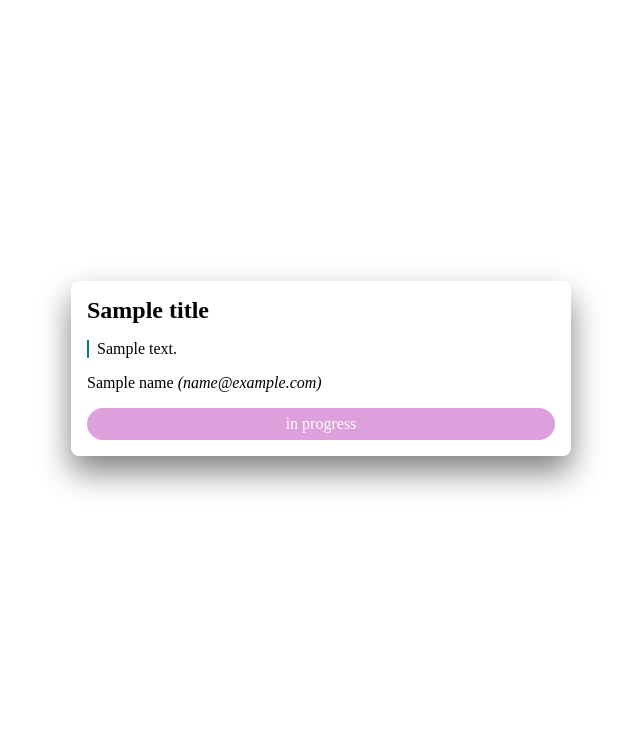
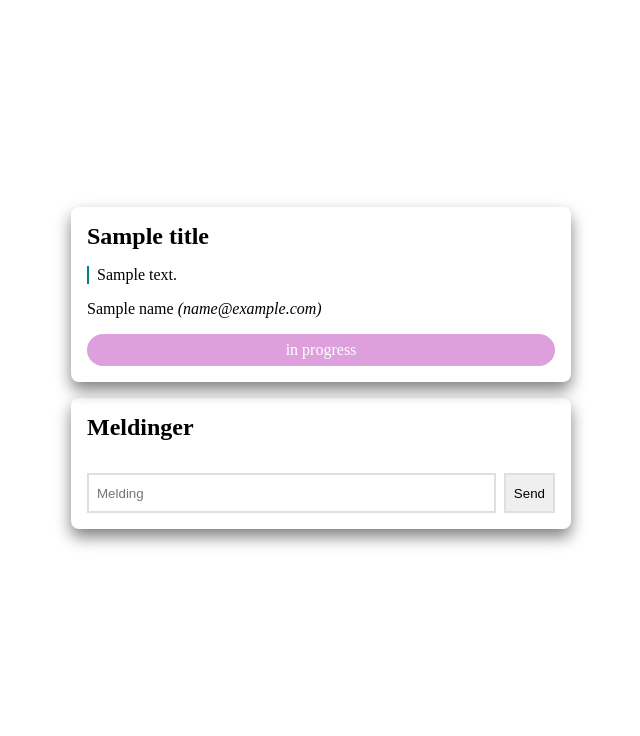
Before and after one commit to Bakkemo257/Oppdraguke19, a Flask app: template templates/ticket_page.html in a window 1280 px wide. Shown: the part 64-800 px from the top of the page, without its empty margins (319-959 px from the left). Run offline with Flask 3, Linux system fonts and the light colour scheme; the template is opened without the code that fills it: most values are stand-ins (such as "Sample title", 1, 10 or a date in 2020).

Commit message:
Added messages to tickets #11

```diff
--- a/main.py
+++ b/main.py
@@ -166,7 +166,11 @@ def ticket_page(uuid):
 
     title, name, email, status, description = ticket
 
-    return render_template('ticket_page.html', title=title, name=name, email=email, status=status, description=description)
+    cursor.execute('select m.content, c.name from messages m left join clients c on c.id = m.client_id where m.ticket = ? order by sent_at asc', (uuid,))
+
+    messages = [{ 'content': m[0], 'name': m[1] } for m in cursor.fetchall()]
+
+    return render_template('ticket_page.html', title=title, name=name, email=email, status=status, description=description, messages=messages, uuid=uuid)
 
 
 @app.route('/registrer', methods=['POST'])
@@ -207,6 +211,39 @@ def ticket_change_status():
     connection.close()
     return redirect("/ansatt")
 
+@app.post('/message')
+def send_message():
+    content = request.form['content']
+    ticket = request.form['ticket']
+
+    email = 'email' in session and session['email'] or ''
+
+    if not content or len(content) == 0:
+        return redirect(f'/ticket/{ticket}')
+
+    connection = connect(
+        user=MARIADB['user'],
+        password=MARIADB['password'],
+        host=MARIADB['host'],
+        port=MARIADB['port'],
+        database='ticket_system'
+    )
+
+    cursor = connection.cursor()
+
+    if email:
+        cursor.execute('select id from clients where email = ?', (email,))
+
+        client_id, = cursor.fetchone()
+
+        cursor.execute('insert into messages (content, client_id, ticket, sent_at) values (?, ?, ?, NOW())', (content, client_id, ticket))
+    else:
+        cursor.execute('insert into messages (content, ticket, sent_at) values (?, ?, NOW())', (content, ticket))
+
+    connection.commit()
+    connection.close()
+
+    return redirect(f'/ticket/{ticket}')
 
 if __name__ == "__main__":
     app.run(debug=True)
--- a/templates/ansatt.html
+++ b/templates/ansatt.html
@@ -140,6 +140,7 @@
               </form>
 
             </div>
+            <a href="/ticket/{{ ticket['id'] }}">Gå til ticket</a>
           </div>
         {% endfor %}
       </div>
--- a/templates/ticket_page.html
+++ b/templates/ticket_page.html
@@ -8,19 +8,21 @@
   <style>
     main {
       display: flex;
+      flex-direction: column;
+      gap: 1rem;
       align-items: center;
       justify-content: center;
       padding: .5rem;
       flex: 1;
 
-      &>.ticket {
+      &>* {
         width: 500px;
         max-width: 100%;
         box-sizing: border-box;
         padding: 1rem;
         gap: 1rem;
         border-radius: .5rem;
-        box-shadow: 0 1rem 2rem 0 #0000007f;
+        box-shadow: 0 .5rem 1rem 0 #0000007f;
         display: flex;
         flex-direction: column;
 
@@ -61,6 +63,45 @@
         color: white;
       }
     }
+    .messagelist {
+      display: flex;
+      flex-direction: column;
+      gap: .125rem;
+
+      &>.message {
+        padding: .5rem;
+        border-radius: .75rem;
+        max-width: 80%;
+        &.left {
+          align-self: flex-start;
+          background-color: teal;
+          color: white;
+        }
+
+        &.right {
+          align-self: flex-end;
+          background-color: lightgray;
+        }
+      }
+    }
+    form {
+      display: flex;
+      flex-direction: row;
+      gap: .5rem;
+
+      &>input {
+        margin: 0;
+        padding: 0;
+        height: 2.5rem;
+        border: .125rem solid #dfdfdf;
+        padding: .5rem;
+        box-sizing: border-box;
+      }
+
+      &>[type="text"] {
+        flex: 1;
+      }
+    }
   </style>
 {% endblock %}
 
@@ -75,5 +116,18 @@
       </div>
       <span class="status {{ status == 'in progress' and 'inprog' or status }}">{{ status }}</span>
     </div>
+    <div class="messages">
+      <h2>Meldinger</h2>
+      <div class="messagelist">
+        {% for message in messages %}
+          <span class="message {{ message['name'] and 'left' or 'right' }}">{{ message['content'] }}</span>
+        {% endfor %}
+      </div>
+      <form action="/message" method="post">
+        <input type="text" name="content" placeholder="Melding">
+        <input type="hidden" name="ticket" value="{{ uuid }}">
+        <input type="submit" value="Send">
+      </form>
+    </div>
   </main>
 {% endblock %}
```
Also changed, not shown: db.sql (+9 -1 lines).
